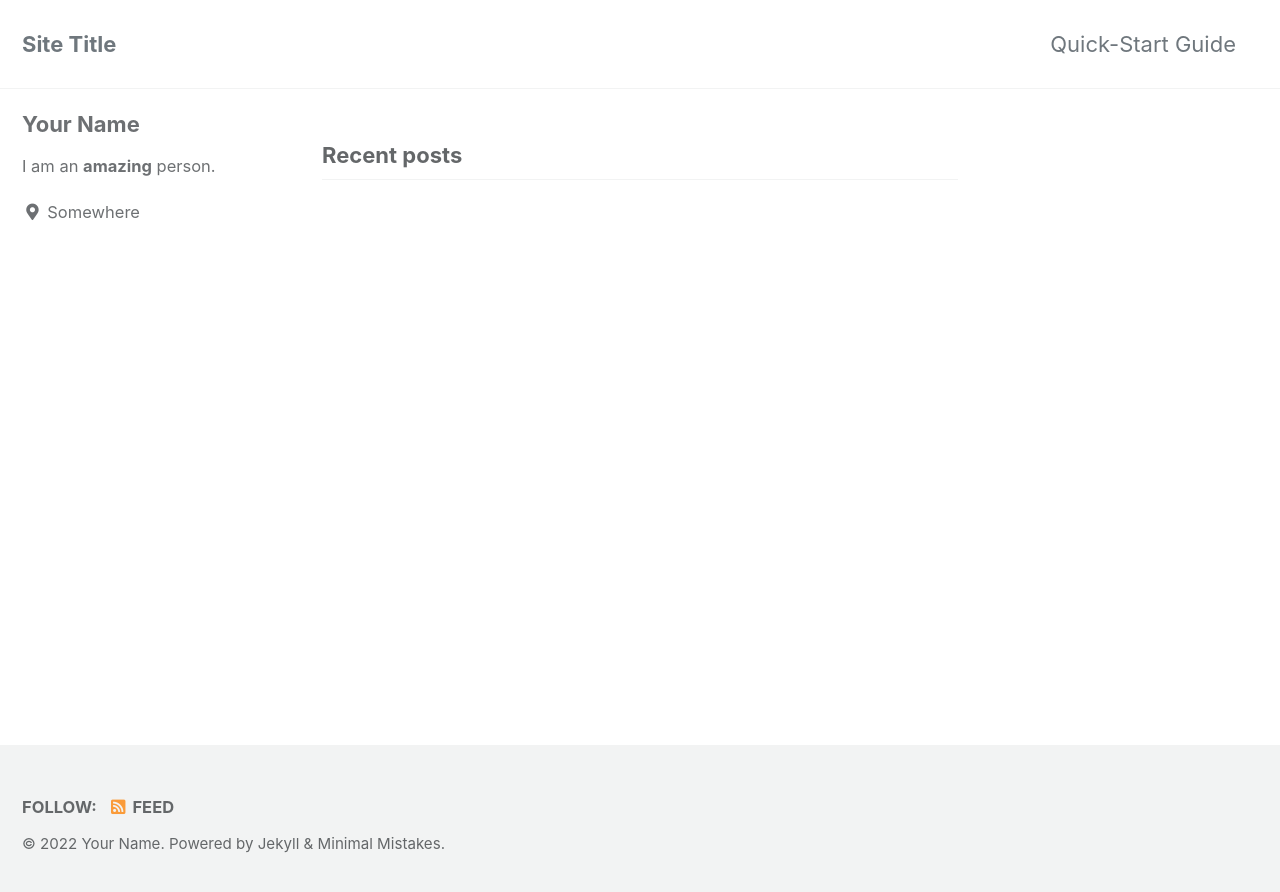
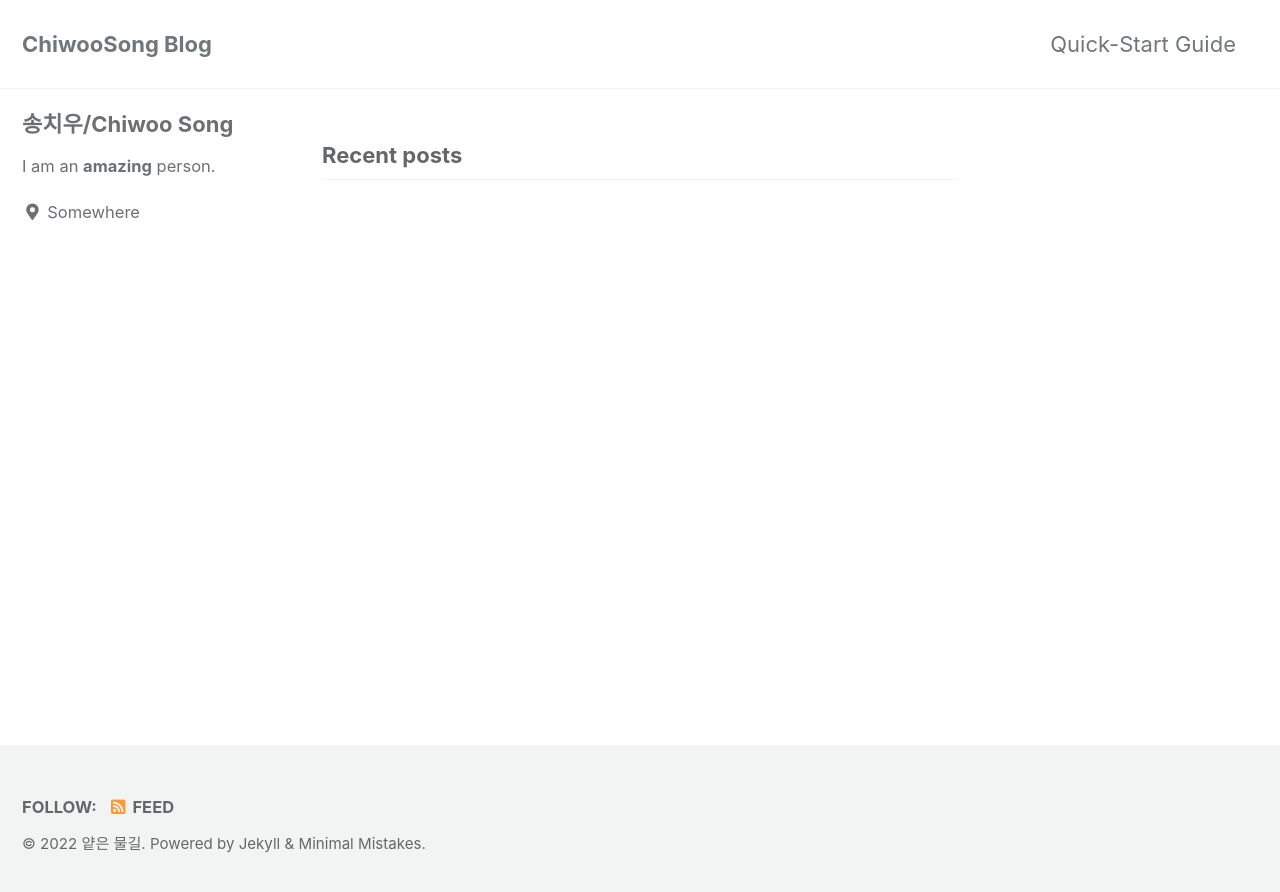
Before and after one commit to ChiwooSong/chiwoosong.github.io, a Jekyll site: the page built from index.html, in a window 1280 px wide. Shown: the top 892 px of the page. Built offline with Jekyll 4.4.1, drawn with Linux system fonts in a browser that asks for light colours; cached includes are drawn as plain includes; the list of posts is cut into pages by our own code.

Commit message:
first posting

```diff
--- a/_config.yml
+++ b/_config.yml
@@ -16,12 +16,12 @@ minimal_mistakes_skin    : "default" # "air", "aqua", "contrast", "dark", "dirt"
 
 # Site Settings
 locale                   : "en-US"
-title                    : "Site Title"
+title                    : "ChiwooSong Blog"
 title_separator          : "-"
 subtitle                 : # site tagline that appears below site title in masthead
-name                     : "Your Name"
-description              : "An amazing website."
-url                      : # the base hostname & protocol for your site e.g. "https://mmistakes.github.io"
+name                     : "얕은 물길"
+description              : "얕은 지식을 기록하는 블로그입니다."
+url                      : https://chiwoosong.github.io/
 baseurl                  : # the subpath of your site, e.g. "/blog"
 repository               : # GitHub username/repo-name e.g. "mmistakes/minimal-mistakes"
 teaser                   : # path of fallback teaser image, e.g. "/assets/images/500x300.png"
@@ -102,7 +102,7 @@ analytics:
 
 # Site Author
 author:
-  name             : "Your Name"
+  name             : "송치우/Chiwoo Song"
   avatar           : # path of avatar image, e.g. "/assets/images/bio-photo.jpg"
   bio              : "I am an **amazing** person."
   location         : "Somewhere"
--- /dev/null
+++ b/_includes/mathjax_support.html
@@ -0,0 +1,6 @@
+<script type="text/x-mathjax-config">
+    MathJax.Hub.Config({
+        tex2jax: {inlineMath: [['$','$'], ['\\(','\\)']]}
+    });
+</script>
+<script src="https://cdn.mathjax.org/mathjax/latest/MathJax.js?config=TeX-AMS-MML_HTMLorMML"></script>
--- a/_layouts/default.html
+++ b/_layouts/default.html
@@ -12,6 +12,7 @@
   <head>
     {% include head.html %}
     {% include head/custom.html %}
+    {% include mathjax_support.html %}
   </head>
 
   <body class="layout--{{ page.layout | default: layout.layout }}{% if page.classes or layout.classes %}{{ page.classes | default: layout.classes | join: ' ' | prepend: ' ' }}{% endif %}">
```
Also changed, not shown: _posts/2022-01-06_hello.md (added).
